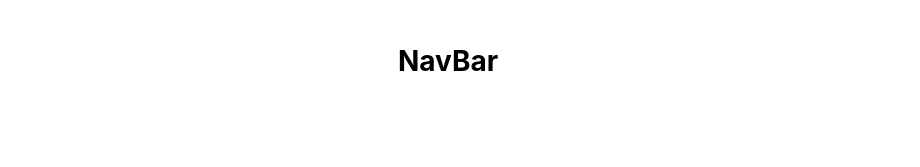
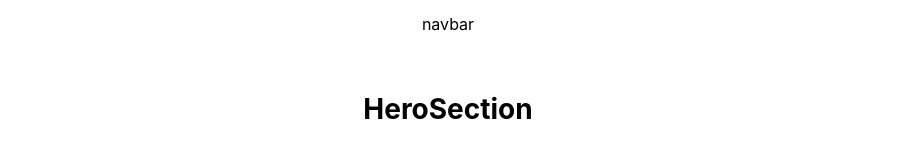
Before and after one commit to TiOlabs/SportZi-FrontEnd, a React (Create React App) app: page / in a window 1280 px wide. Shown: the top 167 px of the page, without its empty margins (192-1112 px from the left). Built offline with nearby package versions, Linux system fonts and the light colour scheme.

Commit message:
ArcadeRatingCard2
after nav bar changers

```diff
--- a/package.json
+++ b/package.json
@@ -3,12 +3,12 @@
   "version": "0.1.0",
   "private": true,
   "dependencies": {
+    "@ant-design/icons": "^5.3.0",
     "@testing-library/jest-dom": "^5.17.0",
     "@testing-library/react": "^13.4.0",
     "@testing-library/user-event": "^13.5.0",
     "@types/jest": "^27.5.2",
     "@types/node": "^16.18.71",
-    "@types/react": "^18.2.48",
     "@types/react-dom": "^18.2.18",
     "antd": "^5.13.1",
     "react": "^18.2.0",
@@ -41,5 +41,8 @@
       "last 1 firefox version",
       "last 1 safari version"
     ]
+  },
+  "devDependencies": {
+    "@types/react": "^18.2.51"
   }
 }
--- a/src/components/navbar.tsx
+++ b/src/components/navbar.tsx
@@ -1,10 +1,10 @@
-import { Col, Row } from 'antd';
-const Navbar = () => {
-    return (
-        <Row>
-            <h1>NavBar</h1>
-        </Row>
-     );
+
+import React from 'react'
+
+function navbar() {
+  return (
+    <div>navbar</div>
+  )
 }
 
-export default Navbar;
+export default navbar
```
Also changed, not shown: 1 other file (tests, documents, lock files or other folders).
